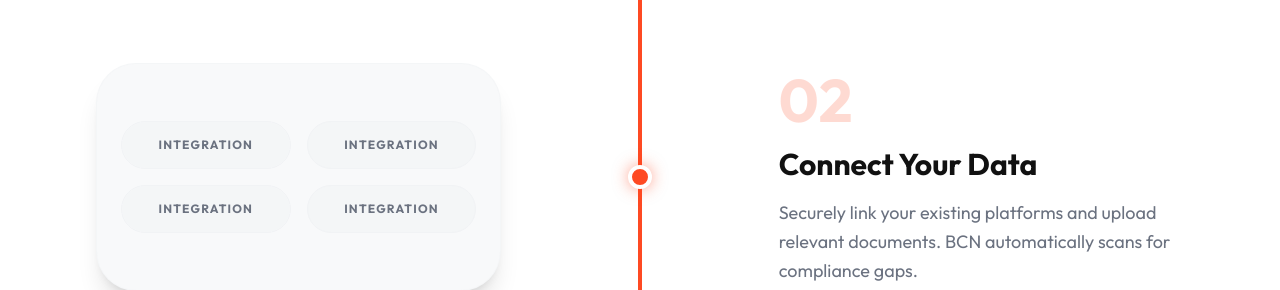
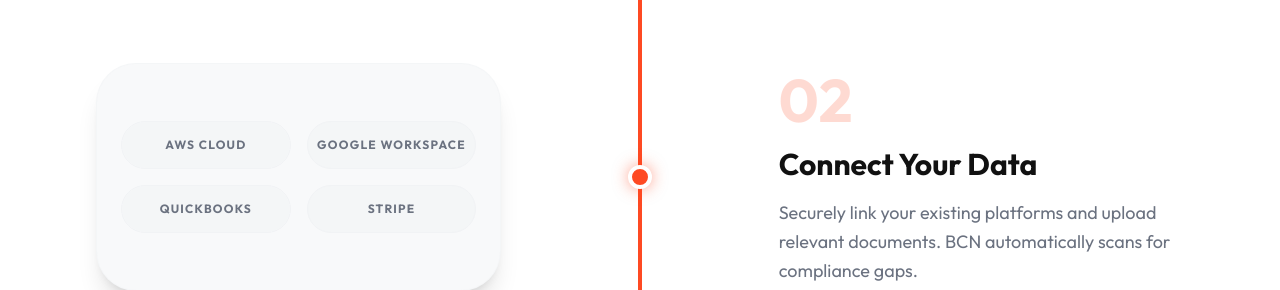
Before and after one commit to Ranjitpatra26/bcn-business-compliance-navigator, a Next.js app: page /how-it-works in a window 1280 px wide. Shown: the part 1020-1310 px from the top of the page. Built offline with nearby package versions, Linux system fonts and the light colour scheme; no server answers; a web font is replaced by a local one.

Commit message:
style: replace repetitive text with realistic integrations in mock UI

```diff
--- a/src/app/(public)/how-it-works/page.tsx
+++ b/src/app/(public)/how-it-works/page.tsx
@@ -136,7 +136,11 @@
                       )}
                       {index === 1 && (
                         <div className="grid grid-cols-2 gap-4 w-full">
-                          {[1,2,3,4].map(i => <div key={i} className="h-12 bg-muted/50 rounded-xl border border-muted flex items-center justify-center font-bold text-muted-foreground text-xs tracking-widest uppercase">Integration</div>)}
+                          {["AWS Cloud", "Google Workspace", "QuickBooks", "Stripe"].map((name, i) => (
+                            <div key={i} className="h-12 bg-muted/50 rounded-xl border border-muted flex items-center justify-center font-bold text-muted-foreground text-xs tracking-widest uppercase">
+                              {name}
+                            </div>
+                          ))}
                         </div>
                       )}
                       {index === 2 && (
```
